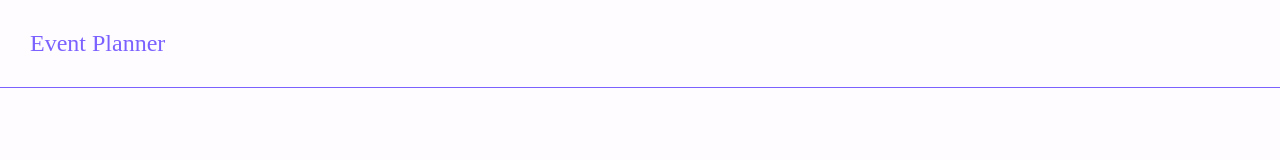
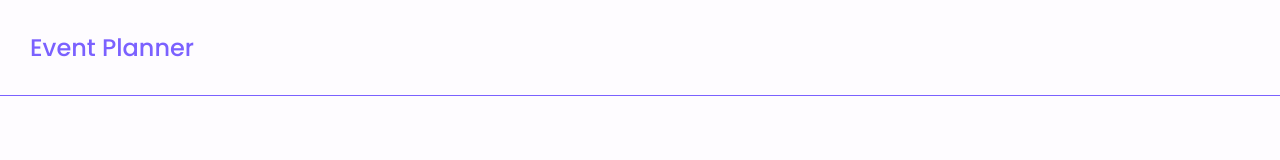
Before and after one commit to JustIrish/event-planner, a React app: page / in a window 1280 px wide. Built offline with nearby package versions, Linux system fonts and the light colour scheme.

Commit message:
add fonts

```diff
--- a/public/index.html
+++ b/public/index.html
@@ -8,6 +8,12 @@
     <meta
       name="description"
       content="Web site created using create-react-app"
+    />
+    <link rel="preconnect" href="https://fonts.googleapis.com" />
+    <link rel="preconnect" href="https://fonts.gstatic.com" crossorigin />
+    <link
+      href="https://fonts.googleapis.com/css2?family=Poppins:wght@500;600&display=swap"
+      rel="stylesheet"
     />
     <link rel="apple-touch-icon" href="%PUBLIC_URL%/logo192.png" />
     <!--
--- a/src/components/SharedLayout/SharedLayout.styled.js
+++ b/src/components/SharedLayout/SharedLayout.styled.js
@@ -17,7 +17,6 @@ export const Header = styled.header`
 
 export const HeaderTitle = styled.div`
   color: #7b61ff;
-  font-family: Alata;
   font-size: 24px;
   font-style: normal;
   font-weight: 400;
--- a/src/style/GlobalStyle.js
+++ b/src/style/GlobalStyle.js
@@ -4,9 +4,7 @@ import 'modern-normalize';
 export const GlobalStyle = createGlobalStyle`
  body {
         margin: 0;
-        font-family: -apple-system, BlinkMacSystemFont, 'Montserrat', 'Segoe UI', 'Roboto', 'Oxygen',
-        'Ubuntu', 'Cantarell', 'Fira Sans', 'Droid Sans', 'Helvetica Neue',
-        sans-serif;
+         font-family: 'Poppins', sans-serif;
         -webkit-font-smoothing: antialiased;
         -moz-osx-font-smoothing: grayscale;
          background-color: #fefcff;
```
